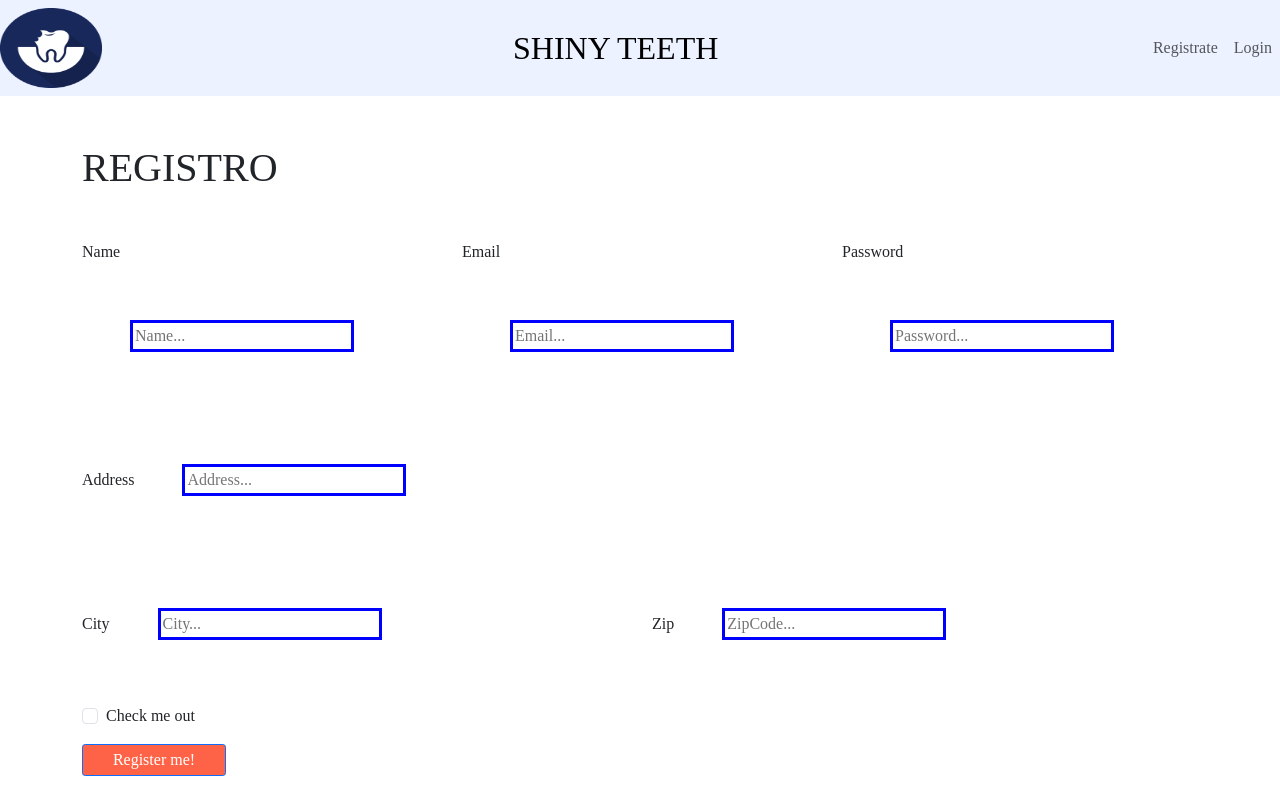
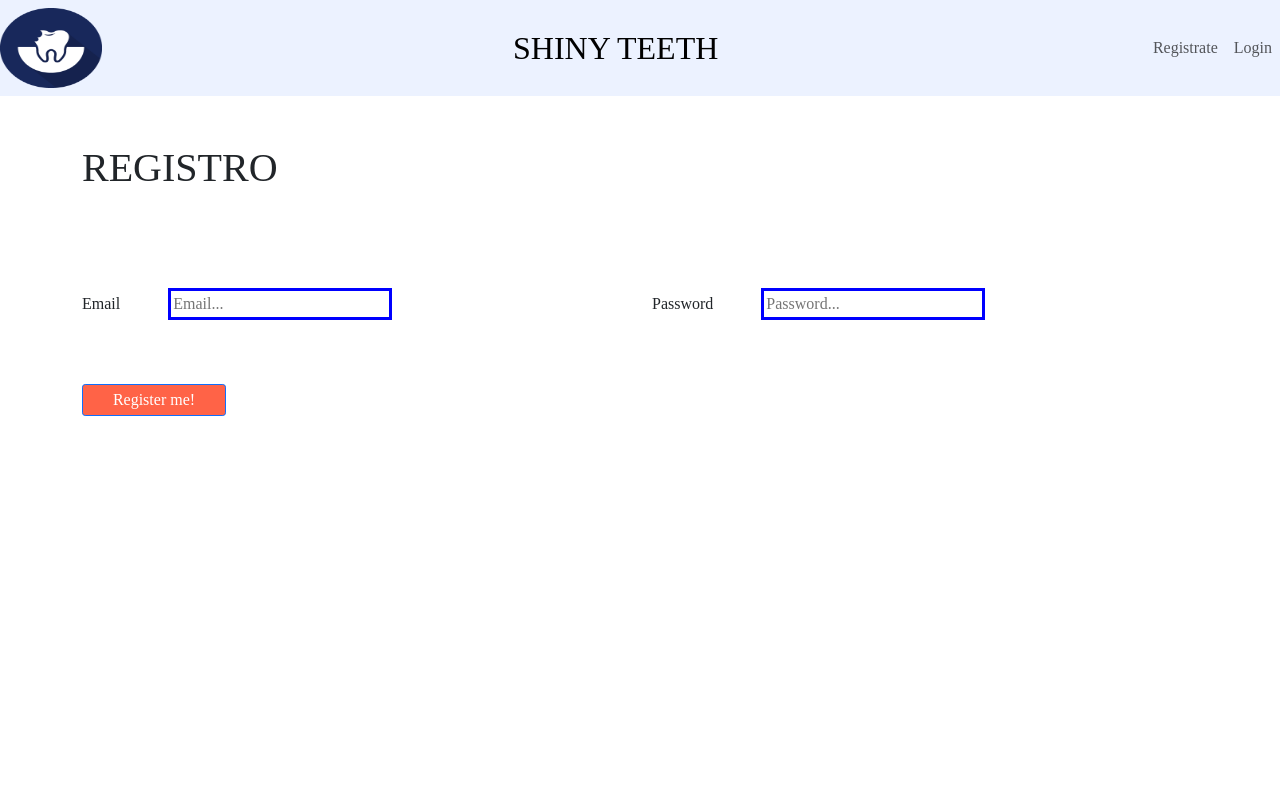
Before and after one commit to MarioAAT/mat-geekshubs-fsd-vlc-frontend-clinicadental, a React (Vite) app in the folder ShinyTeeth/: page /register in a window 1280 px wide. Built offline with nearby package versions, Linux system fonts and the light colour scheme; a web font is replaced by a local one.

Commit message:
Registration successfully achieved. Send the information to the database

```diff
--- a/ShinyTeeth/src/layouts/login/Login.jsx
+++ b/ShinyTeeth/src/layouts/login/Login.jsx
@@ -85,14 +85,12 @@ export const Login = () => {
   };
 
   const logeame = () => {
-    // console.log('Hemos llegado a logeame')
 
     logMe(credenciales)
       .then((respuesta) => {
         console.log('Respuesta del backend', respuesta)
         const { data } = respuesta
         const decodedToken = decodeToken(data.token)
-        // let decodificado = decodeToken (respuesta.data)
         let datosBackend={
           userId: decodedToken.userId,
           roleId: decodedToken.roleId,
--- a/ShinyTeeth/src/layouts/register/Register.jsx
+++ b/ShinyTeeth/src/layouts/register/Register.jsx
@@ -1,52 +1,40 @@
-import Button from 'react-bootstrap/Button';
-import Col from 'react-bootstrap/Col';
-import Container from 'react-bootstrap/esm/Container';
-import Form from 'react-bootstrap/Form';
-import Row from 'react-bootstrap/Row';
 import React, { useEffect, useState } from 'react';
+import { useNavigate } from 'react-router-dom'
 import { InputText } from '../../components/inputText';
 import { validate } from '../../helpers/useful';
+import { Container, Form, Col, Row, Button} from 'react-bootstrap/';
+import { nuevoUsuario } from '../../services/apiCalls';
 import './Register.css'
 
 export const Register = () => {
 
   const [credenciales, setCredenciales]= useState ({
-
-    name: "",
     email: "",
-    password: "",
-    address: "",
-    city: "",
-    zip:""
-
+    password: ""
   })
 
+  const inputHandler = (e) => {
+    setCredenciales((prevState) => ({
+        ...prevState,
+        [e.target.name]: e.target.value,
+    }));
+  }
+
   const [valiCredenciales, setValiCredenciales] = useState({
-    nameVali: false,
     emailVali: false,
-    passwordVali: false,
-    addressVali: false,
-    cityVali: false,
-    zipVali: false,
+    passwordVali: false
   })
 
   const [credencialesError, setCredencialesError] = useState({
-    nameError: "",
     emailError: "",
-    passwordError:"",
-    addressError:"",
-    cityError:"",
-    zipError:"",
+    passwordError:""
   });
 
   const [registerAct, setRegisterAct] = useState(false);
 
-const inputHandler = (e) => {
-  setCredenciales((prevState) => ({
-      ...prevState,
-      [e.target.name]: e.target.value,
-  }));
-}
+  const navigate = useNavigate();
+
+
 
   useEffect(() => {
 
@@ -100,8 +88,14 @@ const inputHandler = (e) => {
     }));
   };
 
-  const fakeRegister = () => {
-    console.log("victoria");
+  const registraUsuario = () => {
+    nuevoUsuario(credenciales)
+            .then(() => {
+                setTimeout(() => {
+                    navigate("/");
+                }, 2000);
+            })
+            .catch((error) => console.log(error));
   };
 
   return (
@@ -112,20 +106,6 @@ const inputHandler = (e) => {
     <Container className='mt-5' >
     <Form>
       <Row className="mb-3">
-      <Form.Group as={Col} controlId="formGridEmail">
-          <Form.Label>Name</Form.Label>
-          <InputText
-              className={credencialesError.nameError === ""
-              ? "inputBasicDesign"
-              : "inputBasicDesign inputErrorDesign"}
-              type={'text'}
-              name={'name'}
-              placeholder={'Name...'}
-              required={true}
-              changeFunction={(e) => inputHandler(e)}
-              blurFunction={(e) => checkError(e)}
-          />
-        </Form.Group>
         <Form.Group as={Col} controlId="formGridEmail">
           <Form.Label>Email</Form.Label>
           <InputText
@@ -158,65 +138,13 @@ const inputHandler = (e) => {
         </Form.Group>
       </Row>
 
-      <Form.Group className="mb-3" controlId="formGridAddress1">
-        <Form.Label>Address</Form.Label>
-        <InputText
-            className={credencialesError.addressError === ""
-            ? "inputBasicDesign"
-            : "inputBasicDesign inputErrorDesign"}
-            type={'text'}
-            name={'address'}
-            placeholder={'Address...'}
-            required={true}
-            changeFunction={(e) => inputHandler(e)}
-            blurFunction={(e) => checkError(e)}
-        />
-      </Form.Group>
-
-      <Row className="mb-3">
-        <Form.Group as={Col} controlId="formGridCity">
-          <Form.Label>City</Form.Label>
-          <InputText
-            className={credencialesError.cityError === ""
-            ? "inputBasicDesign"
-            : "inputBasicDesign inputErrorDesign"}
-            type={'text'}
-            name={'city'}
-            placeholder={'City...'}
-            required={true}
-            changeFunction={(e) => inputHandler(e)}
-            blurFunction={(e) => checkError(e)}
-          />
-        </Form.Group>
-
-        <Form.Group as={Col} controlId="formGridZip">
-          <Form.Label>Zip</Form.Label>
-          <InputText
-            className={credencialesError.zipError === ""
-            ? "inputBasicDesign"
-            : "inputBasicDesign inputErrorDesign"}
-            type={'number'}
-            name={'zip'}
-            placeholder={'ZipCode...'}
-            required={true}
-            changeFunction={(e) => inputHandler(e)}
-            blurFunction={(e) => checkError(e)}
-            />
-        </Form.Group>
-      </Row>
-
-      <Form.Group className="mb-3" id="formGridCheckbox">
-        <Form.Check type="checkbox" label="Check me out" />
-      </Form.Group>
-
       <Button className={
           registerAct ? "registerSendDeac registerSendAct" : "registerSendDeac"
         }
         onClick={
-          //Si el hook registerAct es true, el onclick nos permitirá ejecutar la función que haría el registro....
           registerAct
             ? () => {
-                fakeRegister();
+                registraUsuario();
               }
             : () => {}
         }>
--- a/ShinyTeeth/src/services/apiCalls.js
+++ b/ShinyTeeth/src/services/apiCalls.js
@@ -7,6 +7,6 @@ export const logMe = async (body) => {
     return await axios.post(`${root}/api/signin`, body);
 }
 
-export const signMeUp = async (body) => {
+export const nuevoUsuario = async (body) => {
   return await axios.post(`${root}/api/signup`, body)
 }
```
